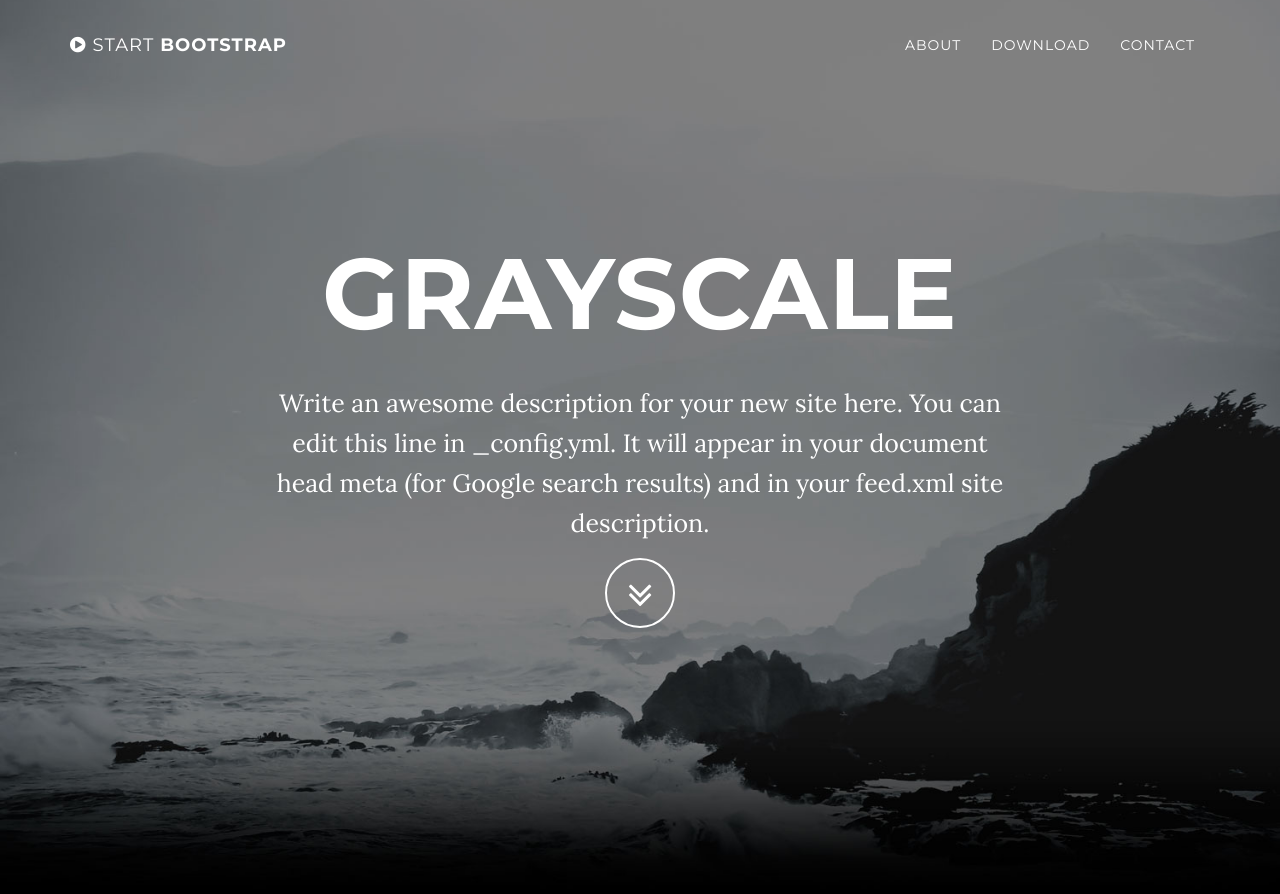
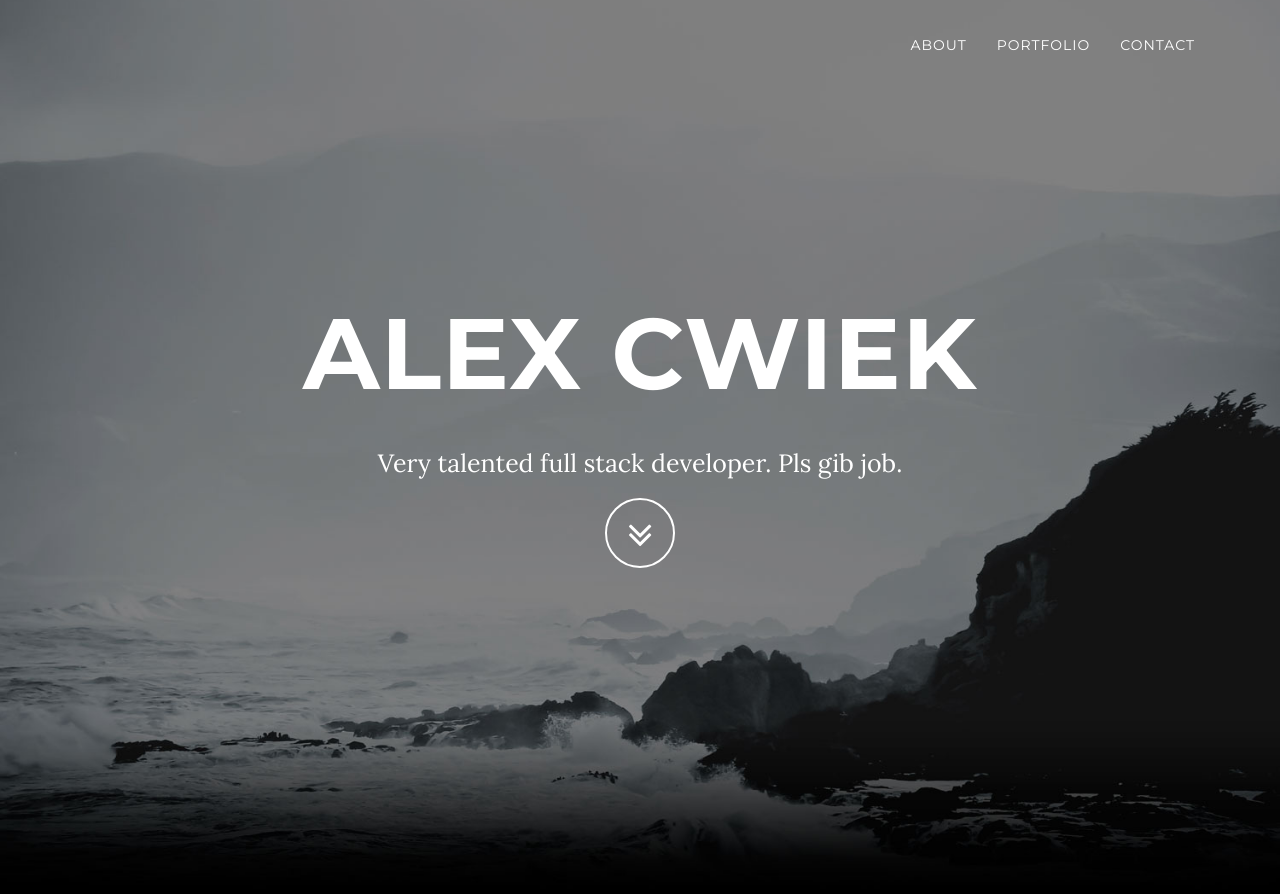
Before and after one commit to alexcviek/alexcviek.github.io, a Jekyll site: the page built from index.html, in a window 1280 px wide and 900 px high. Shown: the top 894 px of the window. Built offline with Jekyll 4.4.1, drawn with Linux system fonts in a browser that asks for light colours; some of the changed text lies outside the part shown.

Commit message:
added a bit of customizing

```diff
--- a/_config.yml
+++ b/_config.yml
@@ -1,8 +1,8 @@
 # Site settings
-title: Grayscale
-email: your-email@domain.com
+title: Alex Cwiek
+email: a.i.cwiek@gmail.com
 url: https://example.github.io
-description: "Write an awesome description for your new site here. You can edit this line in _config.yml. It will appear in your document head meta (for Google search results) and in your feed.xml site description."
+description: "Very talented full stack developer. Pls gib job."
 
 # Color settings (hex-codes without the leading hash-tag)
 color:
@@ -10,20 +10,22 @@ color:
   links: '#219ab3'
 
 # Footer settings
-footer: Your Website
+footer: Alex Cwiek
 
 # Social networks usernames (many more available: google-plus, flickr, dribbble, pinterest, instagram, tumblr, linkedin, etc.)
 social:
+  - title: email
+    url: mailto:a.i.cwiek@gmail.com
+    font: envelope
   - title: twitter
-    url: https://twitter.com/SBootstrap
-  - title: facebook
-    url:
-  - title: stack-overflow
-    url: http://stackoverflow.com/questions/tagged/jekyll
-  - title: bitbucket
-    url: http://bitbucket.org/jekyll
+    url: https://twitter.com/AlexCviek
+    font: twitter
+  - title: linkedin
+    font: linkedin
+    url: https://www.linkedin.com/in/alex-cwiek-a8b1b9b5/
   - title: github
-    url: https://github.com/IronSummitMedia/startbootstrap
+    url: https://github.com/alexcviek
+    font: github
 
 # Build settings
 markdown: kramdown
--- a/_includes/about.html
+++ b/_includes/about.html
@@ -2,11 +2,18 @@
 <section id="about" class="container content-section text-center">
   <div class="row">
     <div class="col-lg-8 col-lg-offset-2">
-                <h2>About Grayscale</h2>
-                <p>Grayscale is a free Bootstrap 3 theme created by Start Bootstrap. It can be yours right now, simply download the template on <a href="http://startbootstrap.com/template-overviews/grayscale/">the preview page</a>. The theme is open source, and you can use it for any purpose, personal or commercial.</p>
-                <p>The Jekyll version is brought to you by <a href="https://github.com/jeromelachaud">Jerome Lachaud</a></p>
-                <p>This theme features stock photos by <a href="http://gratisography.com/">Gratisography</a> along with a custom Google Maps skin courtesy of <a href="http://snazzymaps.com/">Snazzy Maps</a>.</p>
-                <p>Grayscale includes full HTML, CSS, and custom JavaScript files along with LESS files for easy customization.</p>
+      <img class="profile-pic" src="/img/photo.jpg" alt="me">
+      <h2>About me</h2>
+      <p>I have always loved to learn languages and solve puzzles. This lead first to my graduation from Oriental Studies at Uni, second, combined with fascination about technology and science, to become a Web Developer. After all, JavaScript is just another language for me, like Russian or Norwegian, with that difference, that now it enables me to do the job I love!</p>
+    </div>
+  </div>
+  <div class="row">
+    <div class="col-lg-8 col-lg-offset-2">
+      <h2>My sweet sets of skills</h2>
+      <p>I know <em>nothing</em></p>
+      <img width="100px" height="100px" src="/img/javascript.png">
+      <img width="100px" height="100px" src="/img/css3.png">
+      <img width="100px" height="100px" src="/img/HTML5_Logo_512.png">
     </div>
   </div>
 </section>
--- a/_includes/contact.html
+++ b/_includes/contact.html
@@ -2,14 +2,11 @@
     <section id="contact" class="container content-section text-center">
         <div class="row">
             <div class="col-lg-8 col-lg-offset-2">
-                <h2>Contact</h2>
-                <p>Dolor reprehenderit repellendus, optio labore odio at tempore debitis nisi. Quasi debitis tenetur eaque molestias non porro odio sapiente.</p>
-                <p><a href="mailto:{{ site.email }}">{{ site.email }}</a>
-                </p>
+                <h2>Let's get in touch</h2>
                 <ul class="list-inline banner-social-buttons">
                     {% for network in site.social %}
                     <li>
-                        <a href="{{ network.url }}" class="btn btn-default btn-lg"><i class="fa fa-{{ network.title }} fa-fw"></i> <span class="network-name">{{ network.title }}</span></a>
+                        <a href="{{ network.url }}" class="btn btn-default btn-lg"><i class="fa fa-{{ network.font }} fa-fw"></i> <span class="network-name">{{ network.title }}</span></a>
                     </li>
                     {% endfor %}
                 </ul>
--- a/_includes/nav.html
+++ b/_includes/nav.html
@@ -1,15 +1,6 @@
  <!-- Navigation -->
     <nav class="navbar navbar-custom navbar-fixed-top" role="navigation">
         <div class="container">
-            <div class="navbar-header">
-                <button type="button" class="navbar-toggle" data-toggle="collapse" data-target=".navbar-main-collapse">
-                    <i class="fa fa-bars"></i>
-                </button>
-                <a class="navbar-brand page-scroll" href="#page-top">
-                    <i class="fa fa-play-circle"></i>  <span class="light">Start</span> Bootstrap
-                </a>
-            </div>
-
             <!-- Collect the nav links, forms, and other content for toggling -->
             <div class="collapse navbar-collapse navbar-right navbar-main-collapse">
                 <ul class="nav navbar-nav">
@@ -21,7 +12,7 @@
                         <a class="page-scroll" href="#about">About</a>
                     </li>
                     <li>
-                        <a class="page-scroll" href="#download">Download</a>
+                        <a class="page-scroll" href="#download">Portfolio</a>
                     </li>
                     <li>
                         <a class="page-scroll" href="#contact">Contact</a>
```
Also changed, not shown: _includes/css/grayscale.css (+7 -0 lines), img/photo.jpg (added). Lines whose indentation alone changed are shown as unchanged.
